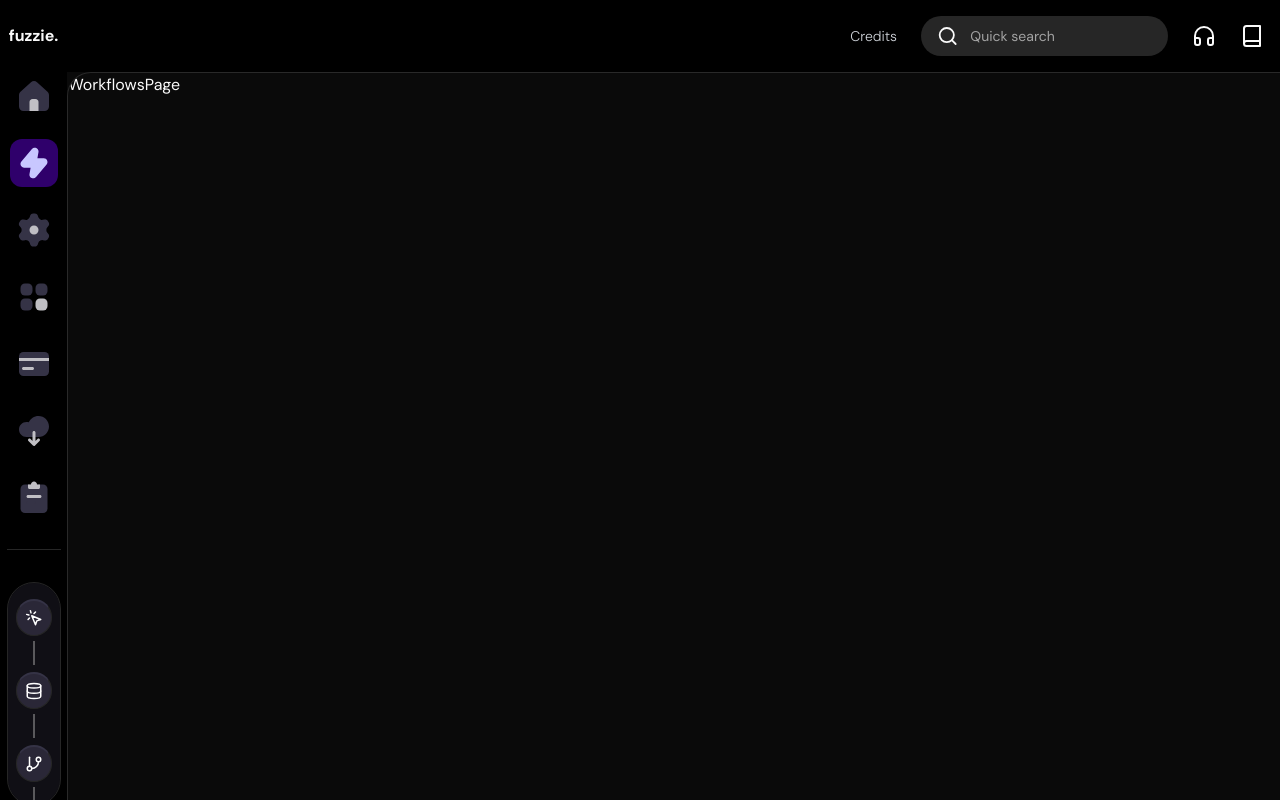
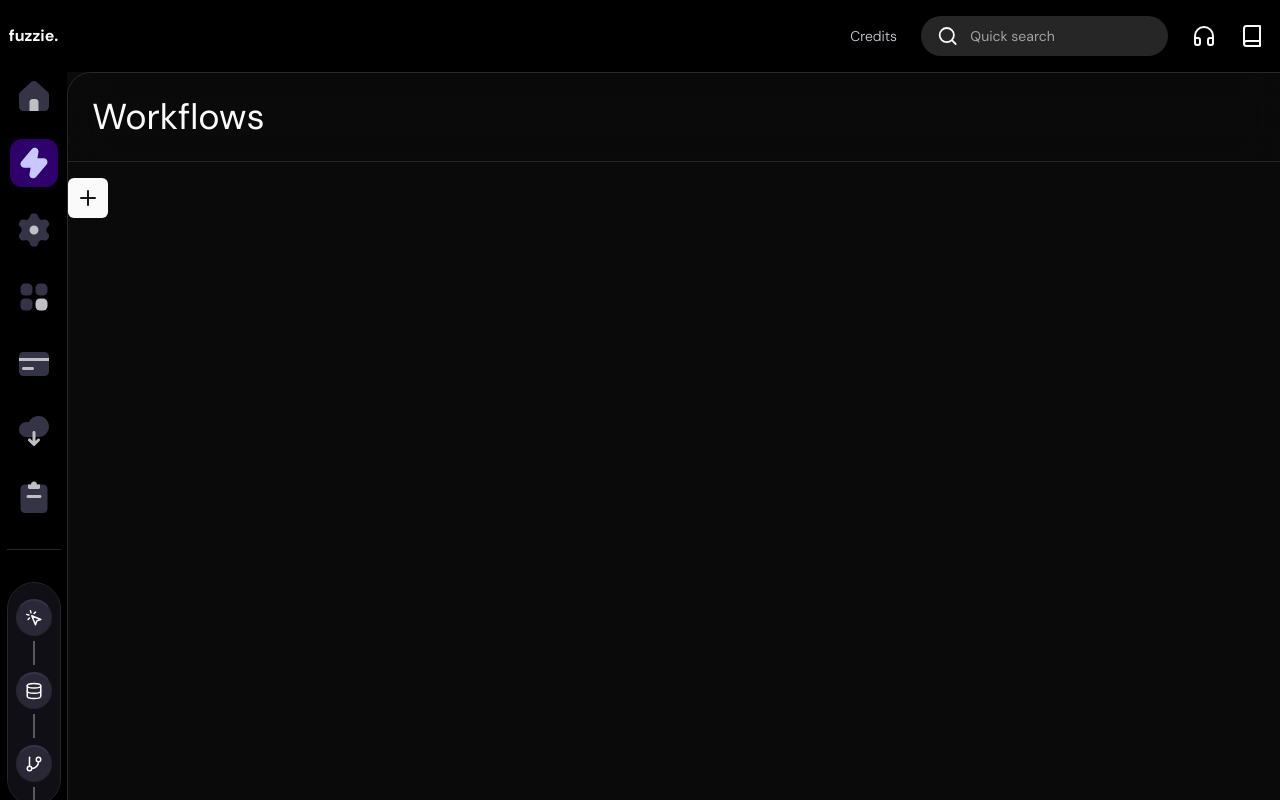
Before and after one commit to ahoang2502/next14-fuzzie, a Next.js app: page /workflows in a window 1280 px wide. Built offline with nearby package versions, Linux system fonts and the light colour scheme; no server answers.

Commit message:
feat: workflows page: global modal-state (react-context-api)

```diff
--- /dev/null
+++ b/src/app/(main)/(pages)/workflows/_components/WorkflowButton.tsx
@@ -0,0 +1,18 @@
+"use client";
+
+import { Plus } from "lucide-react";
+
+import { Button } from "@/components/ui/button";
+import { useModal } from "@/providers/ModalProivder";
+
+export const WorkflowButton = () => {
+  const { setOpen, setClose } = useModal();
+
+  const handleClick = () => {};
+
+  return (
+    <Button size="icon" onClick={handleClick} className="">
+      <Plus />
+    </Button>
+  );
+};
--- a/src/app/(main)/(pages)/workflows/page.tsx
+++ b/src/app/(main)/(pages)/workflows/page.tsx
@@ -1,7 +1,17 @@
 import React from "react";
 
+import { WorkflowButton } from "./_components/WorkflowButton";
+
 const WorkflowsPage = () => {
-  return <div>WorkflowsPage</div>;
+  return (
+    <div className="flex flex-col gap-4 relative">
+      <h1 className="text-4xl sticky top-0 z-[10] p-6 bg-background/50 backdrop-blur-lg flex items-center border-b justify-between">
+        Workflows
+      </h1>
+
+      <WorkflowButton />
+    </div>
+  );
 };
 
 export default WorkflowsPage;
--- a/src/app/(main)/layout.tsx
+++ b/src/app/(main)/layout.tsx
@@ -2,6 +2,7 @@
 
 import { Sidebar } from "@/components/sidebar";
 import { InfoBar } from "@/components/infobar";
+import { ModalProvider } from "@/providers/ModalProivder";
 
 const MainLayout = ({ children }: { children: React.ReactNode }) => {
   return (
@@ -10,7 +11,7 @@
 
       <div className="w-full">
         <InfoBar />
-        {children}
+        <ModalProvider>{children}</ModalProvider>
       </div>
     </div>
   );
--- /dev/null
+++ b/src/providers/ModalProivder.tsx
@@ -0,0 +1,71 @@
+"use client";
+
+import React, { createContext, useContext, useEffect, useState } from "react";
+
+interface ModalProviderProps {
+  children: React.ReactNode;
+}
+
+export type ModalData = {};
+
+type ModalContextType = {
+  data: ModalData;
+  isOpen: boolean;
+  setOpen: (modal: React.ReactNode, fetchData?: () => Promise<any>) => void;
+  setClose: () => void;
+};
+
+export const ModalContext = createContext<ModalContextType>({
+  data: {},
+  isOpen: false,
+  setOpen: (modal: React.ReactNode, fetchData?: () => Promise<any>) => {},
+  setClose: () => {},
+});
+
+export const ModalProvider: React.FC<ModalProviderProps> = ({ children }) => {
+  const [isOpen, setIsOpen] = useState(false);
+  const [data, setData] = useState<ModalData>({});
+  const [showingModal, setShowingModal] = useState<React.ReactNode>(null);
+  const [isMounted, setIsMounted] = useState(false);
+
+  useEffect(() => {
+    setIsMounted(true);
+  }, []);
+
+  const setOpen = async (
+    modal: React.ReactNode,
+    fetchData?: () => Promise<any>
+  ) => {
+    if (modal) {
+      if (fetchData) {
+        setData({ ...data, ...(await fetchData()) } || {});
+      }
+
+      setShowingModal(modal);
+      setIsOpen(true);
+    }
+  };
+
+  const setClose = () => {
+    setIsOpen(false);
+    setData({});
+  };
+
+  if (!isMounted) return null;
+
+  return (
+    <ModalContext.Provider value={{ data, setOpen, setClose, isOpen }}>
+      {children}
+      {showingModal}
+    </ModalContext.Provider>
+  );
+};
+
+export const useModal = () => {
+  const context = useContext(ModalContext);
+
+  if (!context)
+    throw new Error("useModal must be used within the modal provider");
+
+  return context;
+};
```
